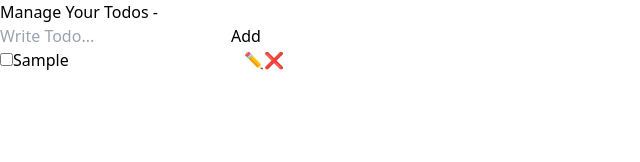
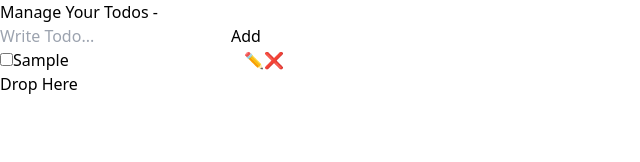
Before and after one commit to ChiragKasliwal307/Todo-WebApp, a React (Vite) app: page / in a window 1280 px wide. Both pictures are taken after typing "Sample" into the empty fields and a click on the button "Add". Shown: the top 162 px of the page, without its empty margins (0-640 px from the left). Built offline with nearby package versions, Linux system fonts and the light colour scheme.

Commit message:
DropArea

```diff
--- a/src/App.jsx
+++ b/src/App.jsx
@@ -2,6 +2,7 @@ import { useEffect, useState } from 'react'
 import { TodoProvider } from './Context/TodoContext'
 import TodoForm from './Components/TodoForm'
 import TodoItems from './Components/TodoItems'
+import DropArea from './Components/DropArea'
 
 
 
@@ -39,6 +40,7 @@ function App() {
                         {todos.map((todo)=>(
                           <div key={todo.id} className='w-full'>
                             <TodoItems todo={todo} setActiveTodo={setActiveTodo}/>
+                            <DropArea/>
                           </div>
                         ))}
                     </div>
--- /dev/null
+++ b/src/Components/DropArea.jsx
@@ -0,0 +1,16 @@
+import React, { useState } from 'react'
+
+function DropArea() {
+    const [showDrop, setShowDrop] = useState(false)
+    return (
+        <section
+            onDragEnter={() => setShowDrop(true)}
+            onDragLeave={() => setShowDrop(false)}
+            className={showDrop ? "" : ""}
+        >
+            Drop Here
+        </section>
+    )
+}
+
+export default DropArea
```
